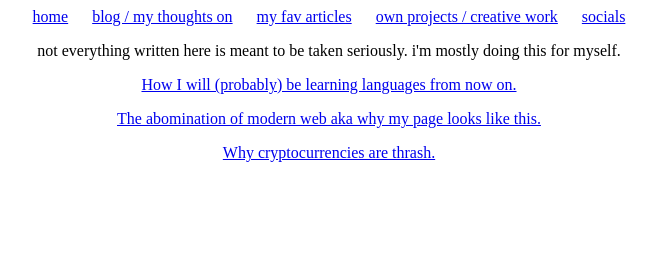
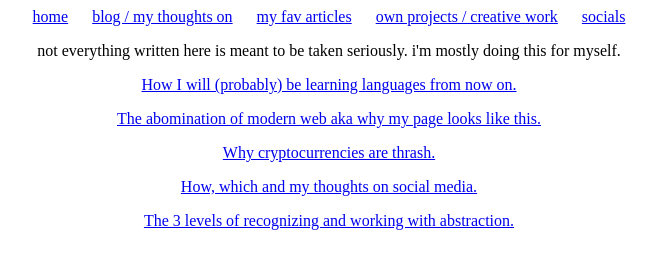
Before and after one commit to 4b1dden/4b1dden.github.io, a plain HTML site: page blog.html in a window 1280 px wide. Shown: the whole page, without its empty margins (311-967 px from the left). Drawn offline with Linux system fonts and the light colour scheme.

Commit message:
added content

```diff
--- a/blog.html
+++ b/blog.html
@@ -25,8 +25,17 @@
         <a href="blogposts/abomination_that_is_the_web.html">The abomination of modern web aka why my page looks like this.</a>
       </div>
 
+     <div class="post">
+        <a href="blogposts/crypto.html">Why cryptocurrencies are thrash.</a>
+      </div>
+
       <div class="post">
-        <a href="blogposts/crypto.html">Why cryptocurrencies are thrash.</a>
+        <a href="blogposts/socials.html">How, which and my thoughts on social media.</a>
+      </div>
+
+
+      <div class="post">
+        <a href="blogposts/abstraction.html">The 3 levels of recognizing and working with abstraction.</a>
       </div>
     </div>
 
```
Also changed, not shown: 1 other file.
